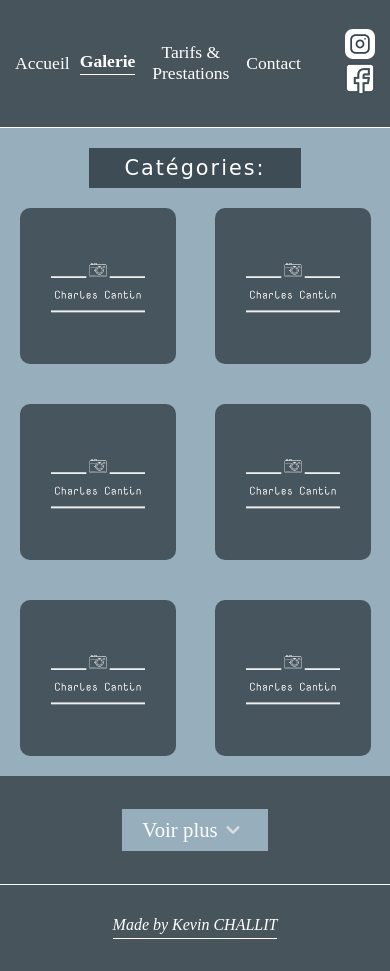
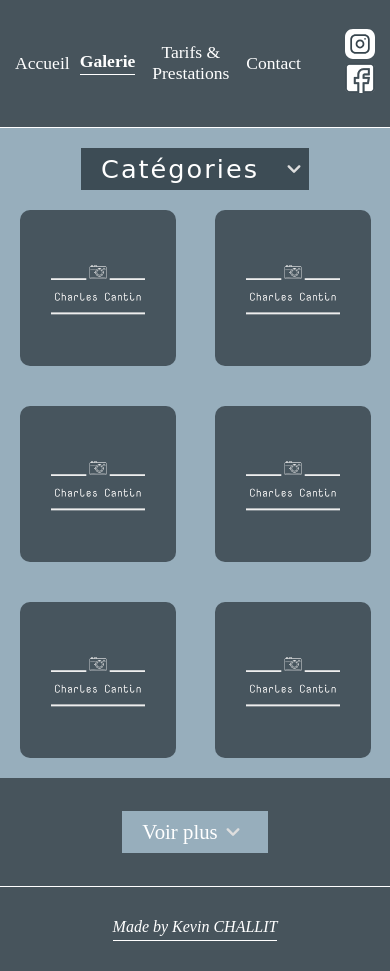
Before and after one commit to kevin-chlt/charles-cantin-galerie, a PHP site: page /galery.html in a window 390 px wide. Before the commit the page ends 939 px from the top, so only its background shows below. Run offline with PHP 8.4, Linux system fonts and the light colour scheme; some web fonts are replaced.

Commit message:
galery css update

```diff
--- a/assets/css/galery.css
+++ b/assets/css/galery.css
@@ -17,6 +17,15 @@
     margin: inherit;
     font-weight: normal;
     border-bottom: 1px #ffffff solid;
+}
+
+.title-close, .title-open{
+    display: flex;
+    align-items: center;
+}
+
+.arrow{
+    transform: rotateZ(-90deg);
 }
 
 .categories-container ol {
@@ -94,7 +103,7 @@ ol li:hover  {
     font-family: 'Montaga', serif;
 }
 
-.btn-more img {
+.btn-more img, .arrow {
     height: 30px;
 }
 
@@ -136,6 +145,11 @@ footer span {
         padding-top: 20px ;
     }
 
+    .arrow{
+        transform: initial;
+        display: flex;
+    }
+
     .categories-container .open{
         display: flex;
         flex-direction: column;
@@ -143,16 +157,17 @@ footer span {
         padding: 10px 0;
         border-bottom: 1px #ffffff solid;
         width: 100%;
+    }
 
+    .title-close h1 {
+        border-bottom: 0;
     }
 
     .categories-container .title-close {
         font-size: 1.3rem;
         cursor: pointer;
-        border: inherit;
         background: rgba(52, 66, 75, 0.90);
-        padding: 8px 35px;
-
+        padding: 0;
     }
 
     .categories-container .title-close:hover{
@@ -178,6 +193,11 @@ footer span {
     .categories-container .title-open {
         transition: 0.3s;
         cursor: pointer;
+        border-bottom: #ffffff 1px solid;
+    }
+
+    .title-open h1 {
+        border: 0;
     }
 
 }
--- a/galery.html
+++ b/galery.html
@@ -27,7 +27,10 @@
     </header>
     <main>
         <nav class="categories-container">
-            <h1 class="title-close" id="category-title">Catégories: </h1>
+            <div class="title-close" id="category-title">
+                <h1>Catégories</h1>
+                <img class="arrow" src="assets/images/angle-down.svg" alt=""  />
+            </div>
             <ol class="close" id="category-list">
                 <li>Mariage</li>
                 <li>Grossesse</li>
@@ -51,7 +54,7 @@
             <div class="btn-more-container">
                 <div role="button" class="btn-more">
                     <span> Voir plus </span>
-                    <img src="assets/images/angle-down.svg" />
+                    <img class="arrow" src="assets/images/angle-down.svg" />
                 </div>
             </div>
         </section>
--- a/index.html
+++ b/index.html
@@ -16,8 +16,8 @@
         </nav>
             <img src="assets/images/charles-cantin-accueil_background.png" alt="logo de l'entreprise" />
     </main>
-<footer>
-    <span>Made By Kevin CHALLIT</span>
-</footer>
+    <footer>
+        <span>Made By Kevin CHALLIT</span>
+    </footer>
 </body>
 </html>
```
Also changed, not shown: contact.html (+5 -5 lines), 1 other file.
